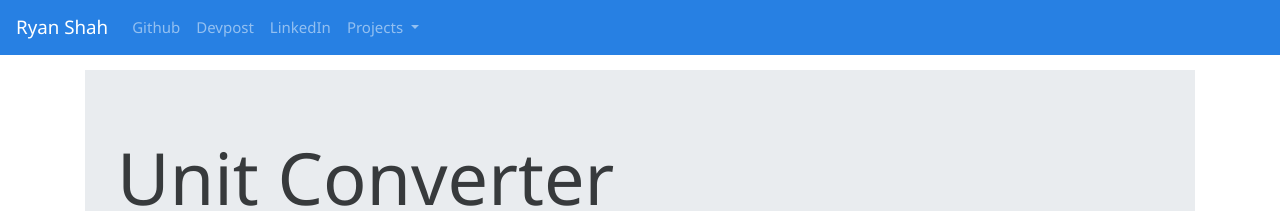
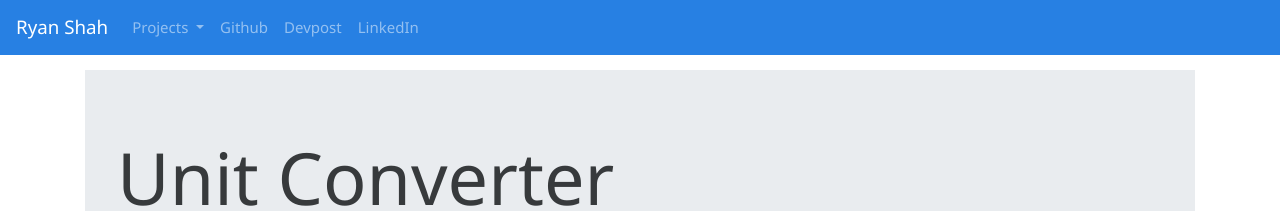
Before and after one commit to ryan-shah/ryan-shah.github.io, a Jekyll site: the page built from _posts/2016-09-09-convert.html, in a window 1280 px wide. Shown: the top 211 px of the page. Built offline with Jekyll 4.4.1, drawn with Linux system fonts in a browser that asks for light colours.

Commit message:
put projects front

```diff
--- a/_layouts/default.html
+++ b/_layouts/default.html
@@ -14,15 +14,6 @@
 
 	<div class="collapse navbar-collapse" id="navbarColor01">
 		<ul class="navbar-nav mr-auto>
-			<li class="nav-item">
-				<a class="nav-link" href="https://github.com/ryan-shah" target="_blank">Github</a>
-			</li>
-			<li class="nav-item">
-				<a class="nav-link" href="https://devpost.com/ryan91396" target="_blank">Devpost</a>
-			</li>
-			<li class="nav-item">
-				<a class="nav-link" href="www.linkedin.com/in/ryan-shah" target="_blank">LinkedIn</a>
-			</li>
 			<li class="nav-item dropdown">
 				<a class="nav-link dropdown-toggle" href="/projects/" id="navbarDropdown" role="button" data-toggle="dropdown" aria-haspopup="true" aria-expanded="false">
 					Projects
@@ -33,6 +24,15 @@
 					<a class="dropdown-item" href="/projects/personal.html">Personal Projects</a>
 					<a class="dropdown-item" href="/projects/school.html">School Projects</a>
 				</div>
+			<li class="nav-item">
+				<a class="nav-link" href="https://github.com/ryan-shah" target="_blank">Github</a>
+			</li>
+			<li class="nav-item">
+				<a class="nav-link" href="https://devpost.com/ryan91396" target="_blank">Devpost</a>
+			</li>
+			<li class="nav-item">
+				<a class="nav-link" href="www.linkedin.com/in/ryan-shah" target="_blank">LinkedIn</a>
+			</li>
 			</li>
 		</ul>
 
```
